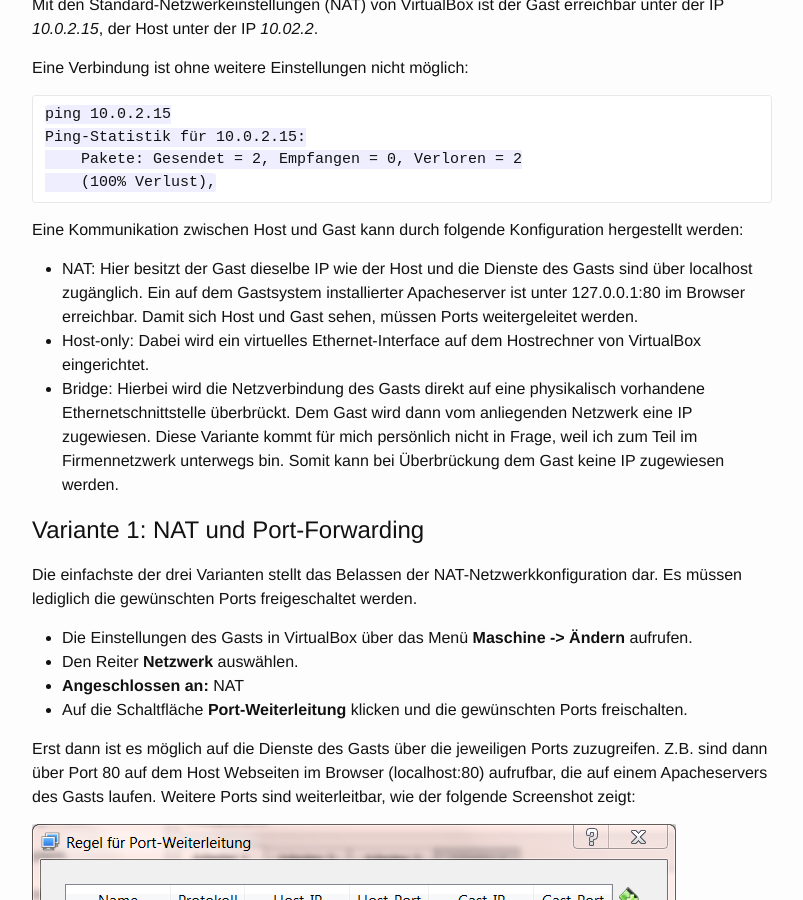
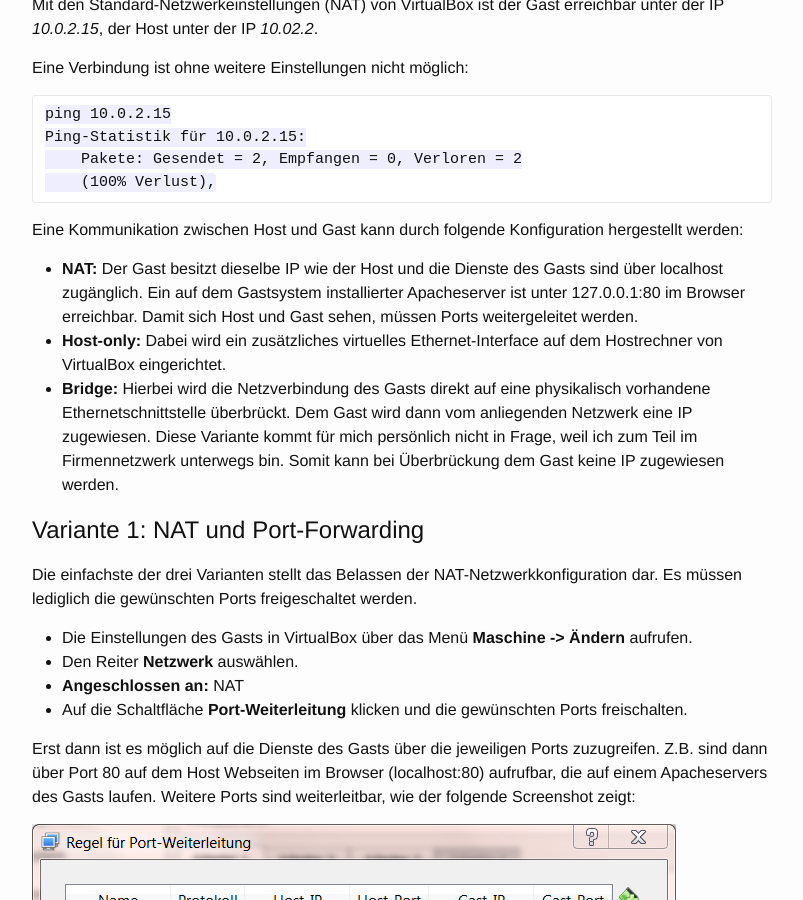
Before and after one commit to chopyy/dtuchsch.github.io, a Jekyll site: the page built from _posts/2016-08-02-VM-Communication.md, in a window 1280 px wide and 900 px high, scrolled down 312 px. Shown: the whole window, without its empty margins (238-1041 px from the left). Built offline with Jekyll 4.4.1, drawn with Linux system fonts in a browser that asks for light colours.

Commit message:
Update 2016-08-02-VM-Communication.md

```diff
--- a/_posts/2016-08-02-VM-Communication.md
+++ b/_posts/2016-08-02-VM-Communication.md
@@ -20,9 +20,9 @@
 
 Eine Kommunikation zwischen Host und Gast kann durch folgende Konfiguration hergestellt werden:
 
-* NAT: Hier besitzt der Gast dieselbe IP wie der Host und die Dienste des Gasts sind über localhost zugänglich. Ein auf dem Gastsystem installierter Apacheserver ist unter 127.0.0.1:80 im Browser erreichbar. Damit sich Host und Gast sehen, müssen Ports weitergeleitet werden.
-* Host-only: Dabei wird ein virtuelles Ethernet-Interface auf dem Hostrechner von VirtualBox eingerichtet.
-* Bridge: Hierbei wird die Netzverbindung des Gasts direkt auf eine physikalisch vorhandene Ethernetschnittstelle überbrückt. Dem Gast wird dann vom anliegenden Netzwerk eine IP zugewiesen. Diese Variante kommt für mich persönlich nicht in Frage, weil ich zum Teil im Firmennetzwerk unterwegs bin. Somit kann bei Überbrückung dem Gast keine IP zugewiesen werden.
+* **NAT:** Der Gast besitzt dieselbe IP wie der Host und die Dienste des Gasts sind über localhost zugänglich. Ein auf dem Gastsystem installierter Apacheserver ist unter 127.0.0.1:80 im Browser erreichbar. Damit sich Host und Gast sehen, müssen Ports weitergeleitet werden.
+* **Host-only:** Dabei wird ein zusätzliches virtuelles Ethernet-Interface auf dem Hostrechner von VirtualBox eingerichtet.
+* **Bridge:** Hierbei wird die Netzverbindung des Gasts direkt auf eine physikalisch vorhandene Ethernetschnittstelle überbrückt. Dem Gast wird dann vom anliegenden Netzwerk eine IP zugewiesen. Diese Variante kommt für mich persönlich nicht in Frage, weil ich zum Teil im Firmennetzwerk unterwegs bin. Somit kann bei Überbrückung dem Gast keine IP zugewiesen werden.
 
 # Variante 1: NAT und Port-Forwarding
 
```
